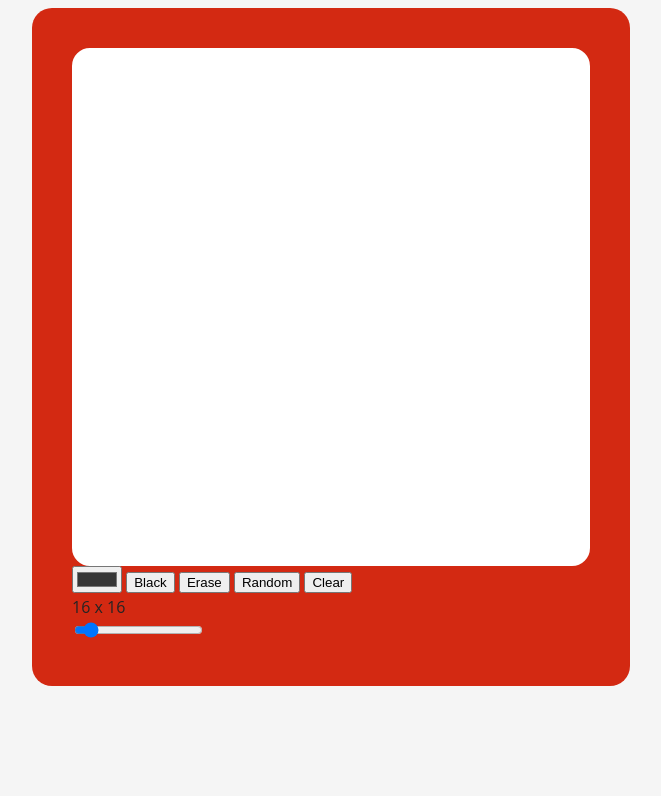
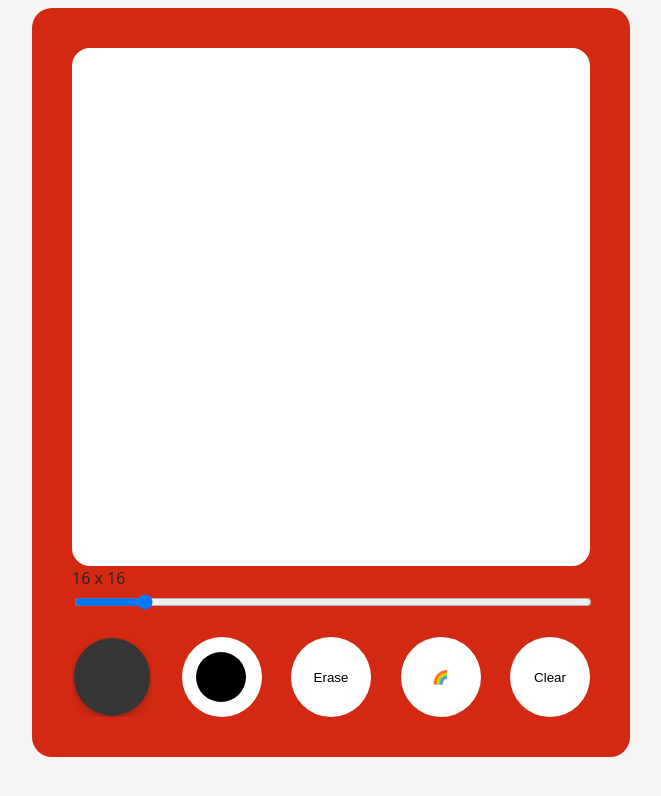
Before and after one commit to uxmauro/Etch-A-Sketch, a plain HTML site: page index.html in a window 1280 px wide. Shown: the whole page, without its empty margins (309-970 px from the left). Drawn offline with Linux system fonts and the light colour scheme.

Commit message:
Css updates

```diff
--- a/index.html
+++ b/index.html
@@ -12,19 +12,20 @@
     <div class="container">
         <div class="content">
             <div class="board"></div>
+            <div id="gridValue" class="grid-value">16 x 16</div>
+            <input type="range" value="16" min="1" max="120" id="gridSlider" onchange="changesize(this.value)">
+        </div>
             <div class="buttons">
                 <input id="colorSelector" type="color" value="#363636" onchange="changeColor(value)" >
-                <button onclick="changeColor('black')">Black</button>
+                <button onclick="changeColor('black')"><div class="button-black"></div></button>
                 <button onclick="changeColor('white')">Erase</button>
-                <button onclick="changeColor('random')" >Random</button>
+                <button onclick="changeColor('random')" >🌈 </button>
                 <button onclick="resetBoard()">Clear</button>
             </div>
             <div><!--
                 <div class="slider">
                    <div class="knob" id="knob"></div></div> -->
-                <div id="gridValue" class="grid-value">16 x 16</div>
-                <input type="range" value="16" min="1" max="200" id="gridSlider" onchange="changesize(this.value)">
-            </div>
+
         </div>
     </div>
 </body>
--- a/style.css
+++ b/style.css
@@ -42,4 +42,73 @@ body{
     background-color: #D32912;
     padding: 40px;
     border-radius: 20px;
+    display: flex;
+    flex-direction: column;
 }
+
+.buttons{
+    margin-top: 20px;
+    display: flex;
+    flex-direction: row;
+    justify-content: space-between;
+}
+
+button{
+    background-color: #fff;
+    height: 80px;
+    width: 80px;
+    border-radius: 80px;
+    border: 0;
+    padding: 14px;
+}
+
+.button-black{
+
+    background-color: #000;
+    height: 50px;
+    width: 50px;
+    border-radius: 80px;
+    left: 50%;
+}
+
+input {
+    width: 100%;
+    border: none;
+    color: inherit;
+    font-family: inherit;
+    font-size: inherit;
+    cursor: pointer;
+    outline: none;
+  }
+
+  button,
+input[type='color'] {
+  transition: transform 0.1s ease-in-out;
+}
+
+button:hover,
+input[type='color']:hover {
+  transform: scale(1.05);
+}
+
+input[type='color']:active {
+  transition: transform 0.05s ease-in-out;
+  transform: scale(1);
+}
+
+input[type='color'] {
+  width: 80px;
+  height: 80px;
+  border: none;
+  background-color: rgba(0, 0, 0, 0);
+}
+
+input[type='color']::-webkit-color-swatch-wrapper {
+  padding: 0;
+}
+
+input[type='color']::-webkit-color-swatch {
+  border: none;
+  border-radius: 50px;
+  box-shadow: rgba(0, 0, 0, 0.24) 0px 3px 8px;
+}
```
